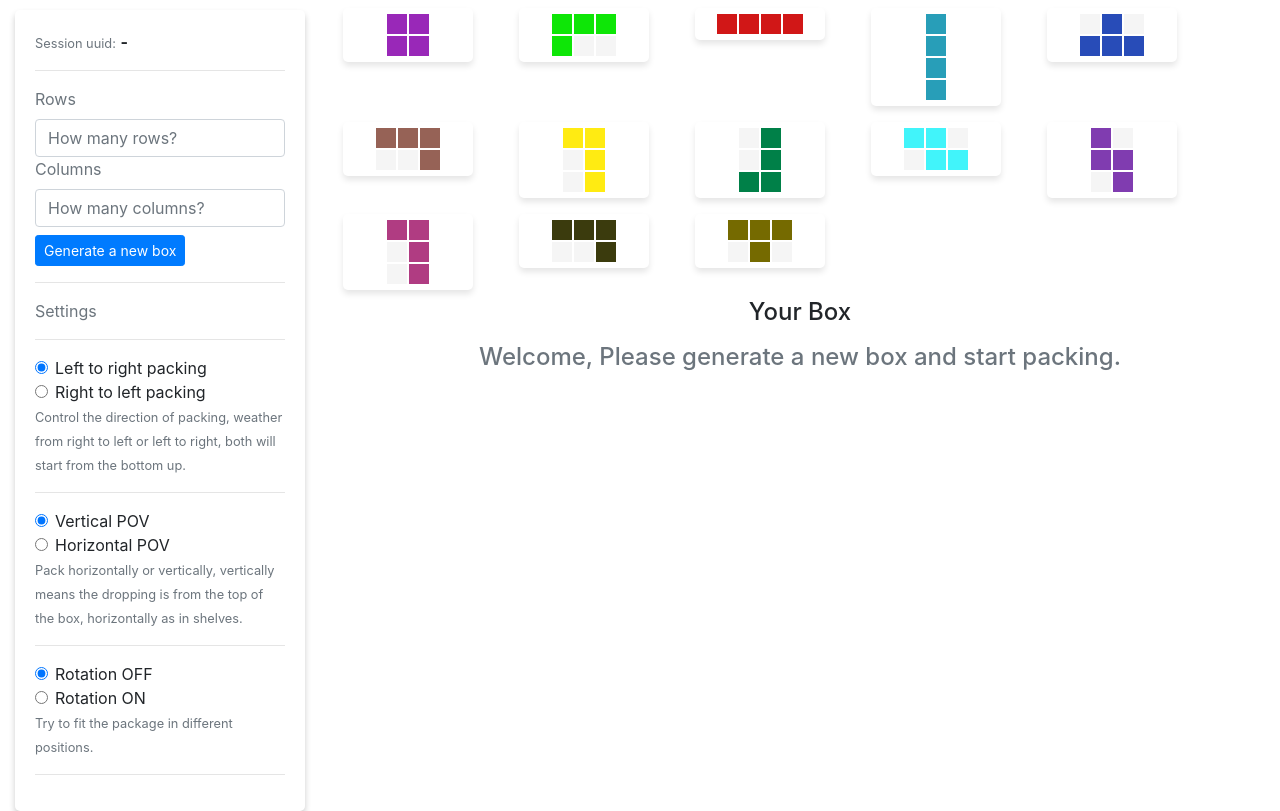
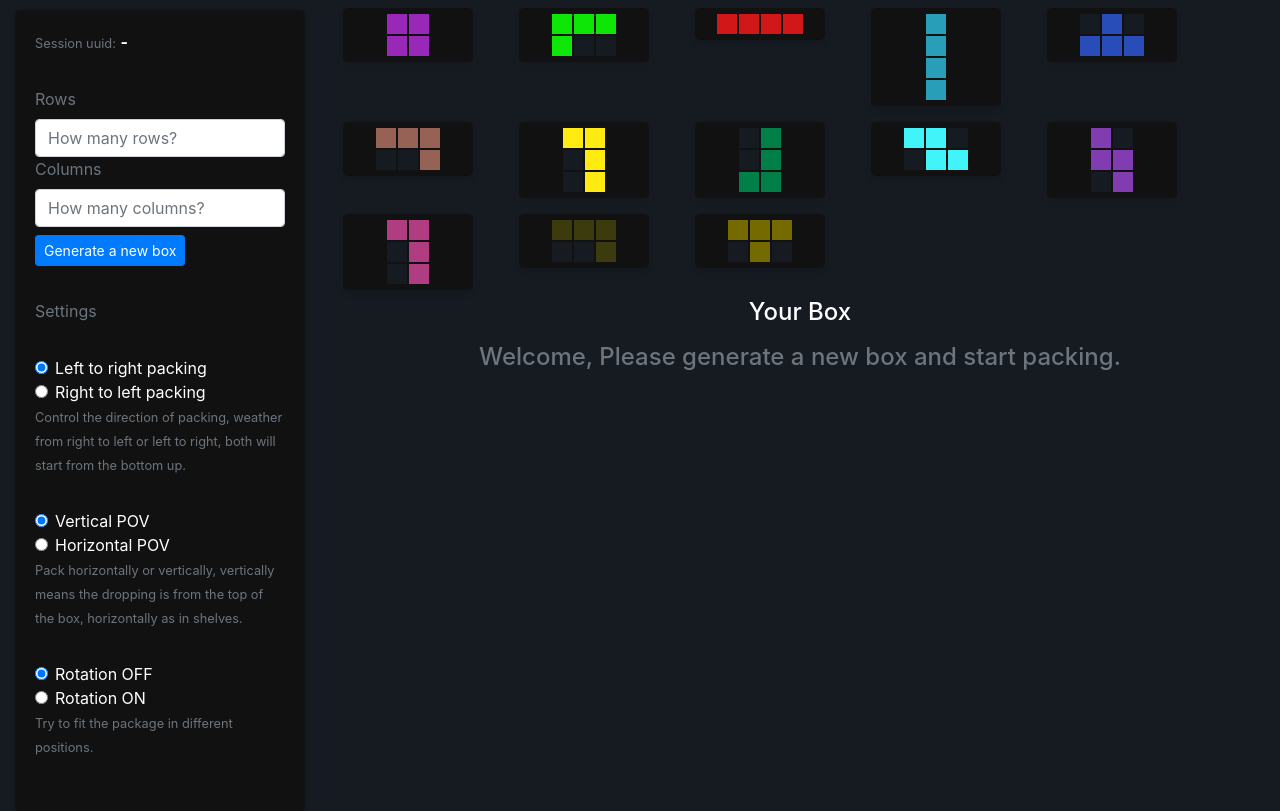
Before and after one commit to waseem-hamoolaila/alpha-augmented, a Django app: page / in a window 1280 px wide. Run offline with Django 4.2, Linux system fonts and the light colour scheme; some libraries are stand-ins or nearby versions.

Commit message:
Fixes and layout enhancements

```diff
--- a/processor/fitting_utils.py
+++ b/processor/fitting_utils.py
@@ -125,6 +125,10 @@ class Box:
                     return False
 
                 upper_cell = self.matrix[row_index - 1][col_index]
+                # TODO:
+                # In here we should check all the way up
+                # from the adding cell all the way to the top
+                # currently we are just checking the direct upper cell.
                 if not self.horizontal and upper_cell[0] == 1:
                     return False
 
--- a/templates/base.html
+++ b/templates/base.html
@@ -1,5 +1,5 @@
 <!DOCTYPE html>
-<html lang="en">
+<html lang="en" style="background-color: #161B22; color: #ffffff">
     <head>
         <meta charset="UTF-8">
         <meta name="viewport" content="width=device-width, initial-scale=1.0">
@@ -15,7 +15,9 @@
             </nav>
         </header>
         <main>
-            <div class="container-fluid">
+            <div class="container-fluid"
+                 style="background-color: #161B22;
+                        color: #ffffff">
                 {% block content %}<!-- The content of individual pages will be inserted here -->{% endblock %}
             </div>
         </main>
--- a/templates/main/main_board.html
+++ b/templates/main/main_board.html
@@ -9,6 +9,7 @@
         border-radius: 5px;
         box-shadow: 0 4px 6px rgba(0, 0, 0, 0.2);
         margin-top: 10px;
+        background-color: #111111;
     }
     </style>
     <div class="row">
@@ -74,7 +75,6 @@
                            id="horizontal-input">
                     <label class="form-check-label" for="horizontal-input">Horizontal POV</label>
                 </div>
-
                 <small class="text-secondary">
                     Pack horizontally or vertically, vertically means the dropping is from the top of the box,
                     horizontally as in shelves.
@@ -104,19 +104,37 @@
         <div class="col-md-9">
             <div class="row">
                 <div class="col-md-12">{% render_packages packages %}</div>
+                <div class="">
+                    <p id="processing-indicator-id"
+                       class="text-primary"
+                       style="display: none">Processing...</p>
+                    <p class="text-danger" id="fitting-errors"></p>
+                </div>
                 <div class="col-md-12">
                     <h4 class="text-center">Your Box</h4>
                     <h4 class="text-secondary text-center mt-3" id="introduction-test-id">
                         Welcome, Please generate a new box and start packing.
                     </h4>
-                    <p id="processing-indicator-id" class="text-primary" style="display: none;"> Processing... </p>
-                    <p class="text-danger" id="fitting-errors"></p>
+                    <div class="d-flex justify-content-center align-items-center">
+                        <div>
+                            <div>
+                                <table class="table table-bordered">
+                                    <tbody id="main-box-board-id">
+                                    </tbody>
+                                </table>
+                            </div>
+                        </div>
+                    </div>
+                    {% comment %} <div class="p-5">
+                        <p id="processing-indicator-id" class="text-primary" style="display: none">Processing...</p>
+                        <p class="text-danger" id="fitting-errors"></p>
+                    </div>
                     <div>
                         <table class="table table-bordered">
                             <tbody id="main-box-board-id">
                             </tbody>
                         </table>
-                    </div>
+                    </div> {% endcomment %}
                 </div>
             </div>
         </div>
--- a/templates/main/packages_tag.html
+++ b/templates/main/packages_tag.html
@@ -4,6 +4,7 @@
         padding: 5px;
         box-shadow: 0 4px 6px rgba(0, 0, 0, 0.1);
         cursor: pointer;
+        background-color: #111111;
     }
 
     .shape {
@@ -13,7 +14,7 @@
     }
 
     .empty {
-        background-color: #f5f5f5;
+        background-color: #161B22;
     }
 
 </style>
```
